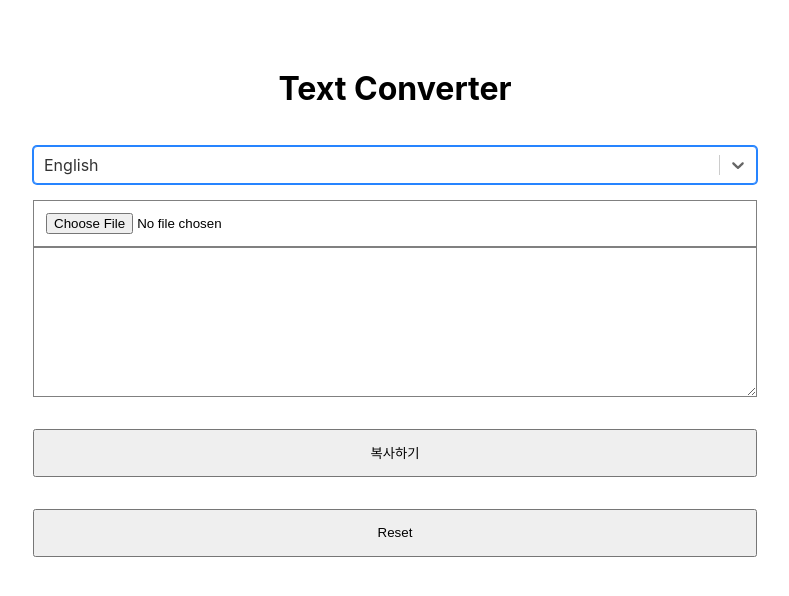
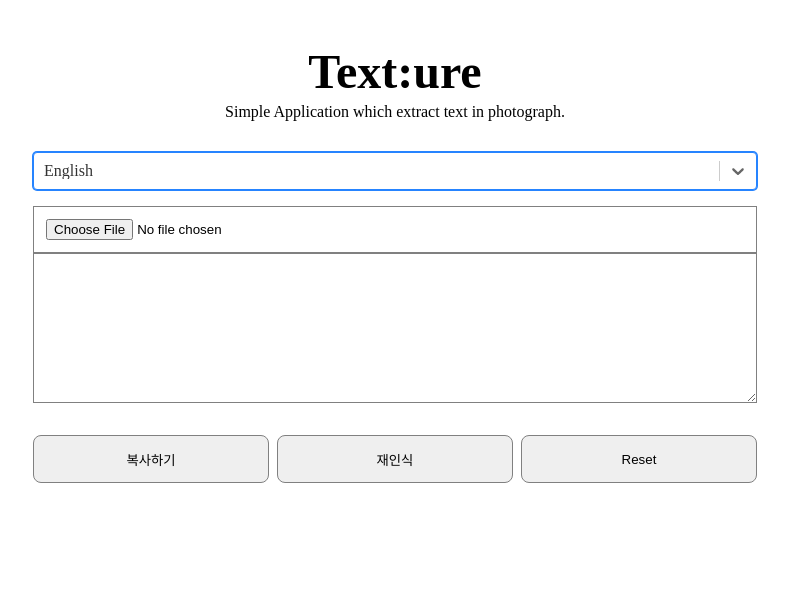
Before and after one commit to pumpkinzomb/convent-photo-to-text, a React (Create React App) app: page / in a window 1280 px wide. Shown: the top 596 px of the page, without its empty margins (245-1034 px from the left). Built offline with nearby package versions, Linux system fonts and the light colour scheme.

Commit message:
문구수정 and function 수정

```diff
--- a/package.json
+++ b/package.json
@@ -15,6 +15,7 @@
     "react-loading": "^2.0.3",
     "react-scripts": "^3.3.0",
     "react-select": "^3.0.8",
+    "reset-css": "^5.0.1",
     "tesseract.js": "^2.0.2"
   },
   "scripts": {
--- a/public/index.html
+++ b/public/index.html
@@ -5,16 +5,14 @@
     <link rel="icon" href="%PUBLIC_URL%/favicon.ico" />
     <meta name="viewport" content="width=device-width, initial-scale=1" />
     <meta name="theme-color" content="#000000" />
-    <meta
-      name="description"
-      content="Web site created using create-react-app"
-    />
+    <meta name="description" content="Simple Application which extract text in photograph." />
     <link rel="apple-touch-icon" href="%PUBLIC_URL%/logo192.png" />
     <!--
       manifest.json provides metadata used when your web app is installed on a
       user's mobile device or desktop. See https://developers.google.com/web/fundamentals/web-app-manifest/
     -->
     <link rel="manifest" href="%PUBLIC_URL%/manifest.json" />
+    <link href="https://fonts.googleapis.com/css?family=Nanum+Myeongjo&display=swap" rel="stylesheet" />
     <!--
       Notice the use of %PUBLIC_URL% in the tags above.
       It will be replaced with the URL of the `public` folder during the build.
@@ -24,7 +22,7 @@
       work correctly both with client-side routing and a non-root public URL.
       Learn how to configure a non-root public URL by running `npm run build`.
     -->
-    <title>React App</title>
+    <title>Text:ure</title>
   </head>
   <body>
     <noscript>You need to enable JavaScript to run this app.</noscript>
--- a/src/App.js
+++ b/src/App.js
@@ -6,7 +6,7 @@ import Select from "react-select";
 import languages from "./Tesseract/language.js";
 import update from "react-addons-update";
 import ReactLoading from "react-loading";
-import loadImage from "blueimp-load-image";
+// import loadImage from "blueimp-load-image";
 export default class App extends Component {
   constructor(props) {
     super(props);
@@ -14,17 +14,15 @@ export default class App extends Component {
     this.textCopyBtn = React.createRef();
     this.handleChange = this.handleChange.bind(this);
     this.handleChangeSelect = this.handleChangeSelect.bind(this);
-    this.readImage = this.readImage.bind(this);
     this.handleInputText = this.handleInputText.bind(this);
-    this.handleReset = this.handleReset.bind(this);
     this.state = {
       text: "",
       image: "",
       isLoading: false,
-      selectedLanguage: languages[1]
+      selectedLanguage: languages[0]
     };
   }
-  async readImage(img, lang) {
+  readImage = async (img, lang) => {
     const {
       data: { text }
     } = await Tesseract.recognize(img, lang);
@@ -34,7 +32,7 @@ export default class App extends Component {
       isLoading: { $set: false }
     });
     this.setState(updateState);
-  }
+  };
   handleInputText(e) {
     const updateState = update(this.state, {
       text: { $set: e.target.value }
@@ -66,11 +64,6 @@ export default class App extends Component {
       });
       this.setState(updateState);
       this.readImage(imgUrl, this.state.selectedLanguage.value);
-    } else {
-      const updateState = update(this.state, {
-        image: { $set: "" }
-      });
-      this.setState(updateState);
     }
   }
   handleChangeSelect(selected, event) {
@@ -94,13 +87,27 @@ export default class App extends Component {
       this.readImage(this.state.image, selected.value);
     }
   }
-  handleReset() {
+  handleReadAgain = () => {
+    console.log("read");
+    if (!this.state.image) {
+      return;
+    }
+    const updateState = update(this.state, {
+      isLoading: {
+        $set: true
+      }
+    });
+    this.setState(updateState);
+    const { image, selectedLanguage } = this.state;
+    this.readImage(image, selectedLanguage.value);
+  };
+  handleReset = () => {
     const updateState = update(this.state, {
       text: { $set: "" },
       image: { $set: "" }
     });
     this.setState(updateState);
-  }
+  };
   componentDidMount() {
     const button = this.textCopyBtn.current;
     const input = this.textArea.current;
@@ -125,7 +132,8 @@ export default class App extends Component {
     const { text, image, selectedLanguage, isLoading } = this.state;
     return (
       <div className="App">
-        <h1>Text Converter</h1>
+        <h1>Text:ure</h1>
+        <p className="description">Simple Application which extract text in photograph.</p>
         <Select
           classNamePrefix="select"
           options={languages}
@@ -147,19 +155,24 @@ export default class App extends Component {
             ) : (
               ""
             )}
-            {image ? <img src={image} crossOrigin="anonymous" alt={image}></img> : ""}
+            {image ? <img src={image} crossOrigin="anonymous" alt={image} /> : ""}
           </div>
           <div className="text">
             <textarea placeholder="" value={text} ref={this.textArea} onChange={this.handleInputText}></textarea>
           </div>
+          <div className="btns">
             <button type="button" ref={this.textCopyBtn}>
               복사하기
+            </button>
+            <button type="button" onClick={this.handleReadAgain}>
+              재인식
             </button>
             <button type="button" onClick={this.handleReset}>
               Reset
             </button>
           </div>
         </div>
+      </div>
     );
   }
 }
--- a/src/App.scss
+++ b/src/App.scss
@@ -8,10 +8,18 @@ $borderColor1: gray;
   box-sizing: border-box;
 
   h1 {
-    padding: 1rem 0;
+    padding: 1rem 0 0.5rem 0;
+    text-align: center;
+    font-size: 3rem;
+    font-weight: bold;
+  }
+
+  .description {
     text-align: center;
   }
-
+  .select__control {
+    margin-top: 2rem;
+  }
   .camera-section {
     margin-top: 1rem;
 
@@ -38,6 +46,7 @@ $borderColor1: gray;
         justify-content: center;
         align-items: center;
         flex-direction: column;
+        background: rgba(255, 255, 255, 0.7);
 
         span {
           margin-bottom: 1rem;
@@ -61,10 +70,20 @@ $borderColor1: gray;
       }
     }
 
-    button {
-      margin-top: 2rem;
-      width: 100%;
-      height: 48px;
+    .btns {
+      display: flex;
+
+      button {
+        margin-top: 2rem;
+        width: 100%;
+        height: 48px;
+        border: 1px solid $borderColor1;
+        border-radius: 0.5rem;
+
+        & + button {
+          margin-left: 0.5rem;
+        }
+      }
     }
   }
 }
--- a/src/Tesseract/language.js
+++ b/src/Tesseract/language.js
@@ -1,10 +1,10 @@
 const supportList = [
+  { value: "eng", label: "English" },
+  { value: "kor", label: "Korean" },
+  { value: "jpn", label: "Japanese" },
   { value: "chi_sim", label: "Chinese - Simplified" },
-  { value: "eng", label: "English" },
   { value: "fra", label: "French" },
   { value: "deu", label: "German" },
-  { value: "jpn", label: "Japanese" },
-  { value: "kor", label: "Korean" },
   { value: "nor", label: "Norwegian" }
 ];
 
--- a/src/index.js
+++ b/src/index.js
@@ -1,6 +1,6 @@
 import React from "react";
 import ReactDOM from "react-dom";
-import "./index.css";
+import "reset-css";
 import App from "./App";
 
 ReactDOM.render(<App />, document.getElementById("root"));
```
Also changed, not shown: public/manifest.json, 1 other file (tests, documents, lock files or other folders). Lines whose indentation alone changed are shown as unchanged.
